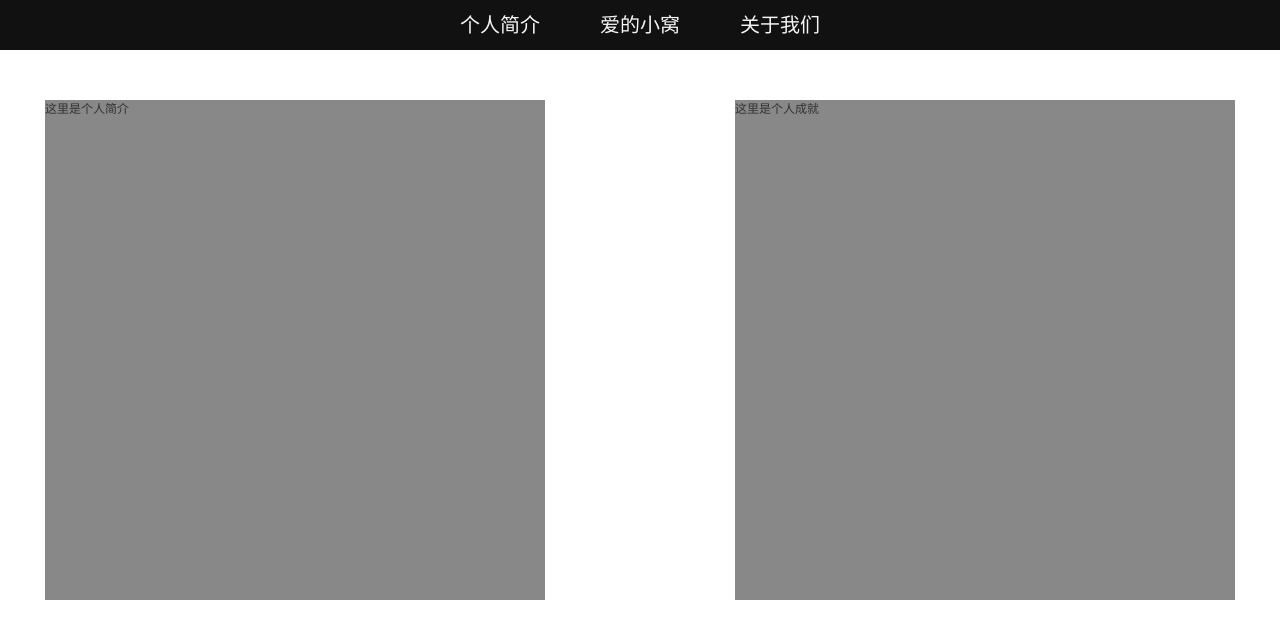
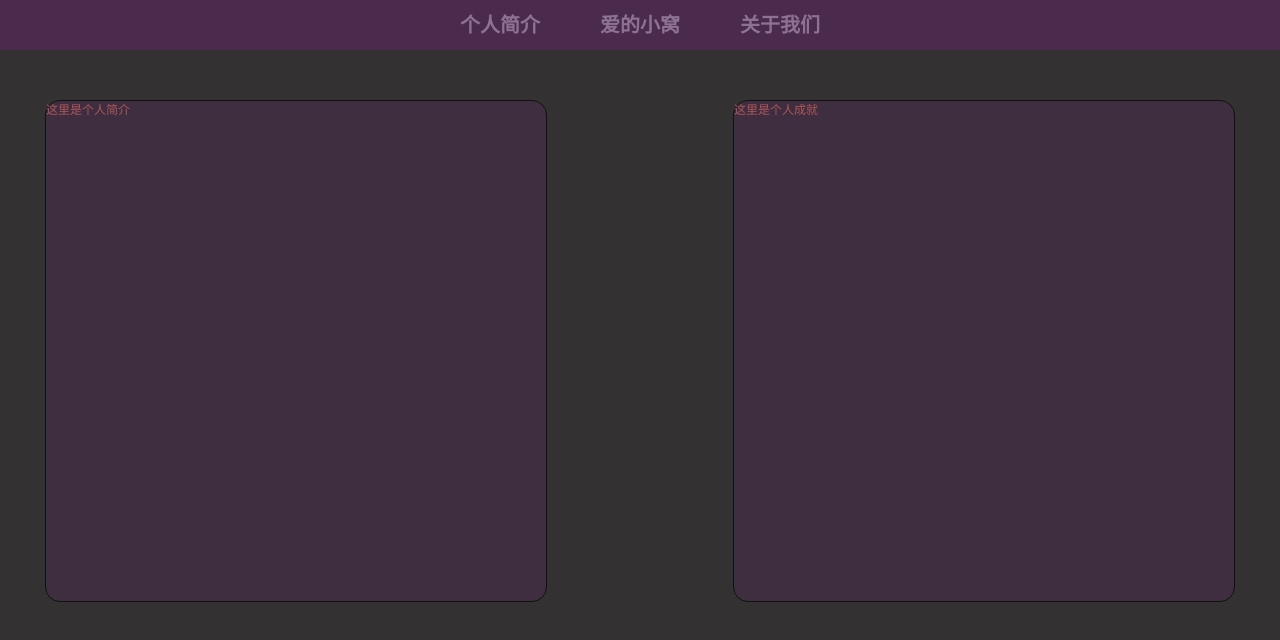
Before and after one commit to Fede-Ava/Fede-Ava.github.io, a plain HTML site: page mainInterface.html in a window 1280 px wide. Drawn offline with Linux system fonts and the light colour scheme.

Commit message:
主页美化

```diff
--- a/css/mainInterface.css
+++ b/css/mainInterface.css
@@ -1,3 +1,7 @@
+html {
+    background-color: #333131;
+}
+
 .container {
     width: 1190px;
     margin: 0 auto;
@@ -7,7 +11,7 @@ header {
     padding: 10px 0;
     width: 100%;
     position: relative;
-    background-color: #111;
+    background-color: #4a2a4d;
 }
 
 .container>ul {
@@ -22,14 +26,15 @@ header {
     float: left;
     text-align: center;
     font-size: 20px;
-    color: whitesmoke;
+    font-weight: 700;
+    color: #8d7294;
     text-align: center;
     margin: 0 20px;
 }
 
 .container>ul>li:hover {
     cursor: pointer;
-    color: orange;
+    color: #ac5858;
 }
 
 /* 内容区start */
@@ -37,14 +42,11 @@ header {
     margin-top: 50px;
 }
 
-.profile {
+.module-style {
     width: 500px;
     height: 500px;
-    background-color: #888;
+    background-color: #4a2a4d88;
+    border: 1px solid #111;
+    border-radius: 15px;
+    color: #ac5858;
 }
-
-.fulfilment {
-    width: 500px;
-    height: 500px;
-    background-color: #888;
-}
--- a/mainInterface.html
+++ b/mainInterface.html
@@ -22,10 +22,10 @@
     </header>
     <div class="content">
         <div class="container clearfix">
-            <div class="profile leftfix">
+            <div class="profile leftfix module-style">
                 这里是个人简介
             </div>
-            <div class="fulfilment rightfix">
+            <div class="fulfilment rightfix module-style">
                 这里是个人成就
             </div>
         </div>
```
